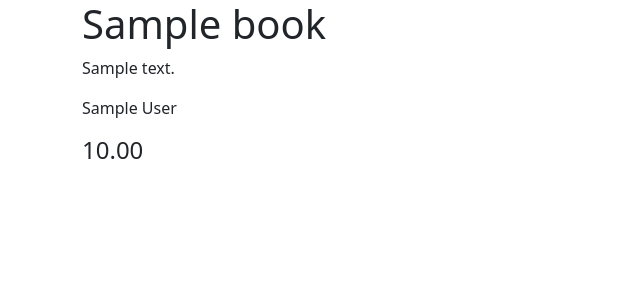
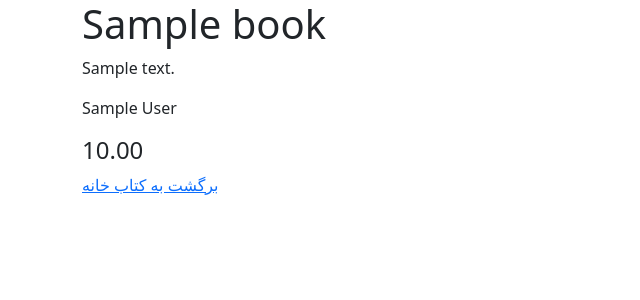
Before and after one commit to peimandjango/test-book, a Django app: page /books/detail_book/1/ in a window 1280 px wide. Shown: the top 300 px of the page, without its empty margins (0-640 px from the left). Run offline with Django 4.2, Linux system fonts and the light colour scheme; tables that the repository leaves empty hold one stand-in row (values such as "Sample post").

Commit message:
html home detail list

```diff
--- a/books/templates/books/book_detail.html
+++ b/books/templates/books/book_detail.html
@@ -10,5 +10,7 @@
     <p>{{ book.author }}</p>
     <h4>{{ book.price }}</h4>
 
-
+    <div>
+    <a href="{% url 'book_list' %}">برگشت به کتاب خانه</a>
+    </div>
 {% endblock content %}
--- a/books/templates/books/book_list.html
+++ b/books/templates/books/book_list.html
@@ -5,9 +5,10 @@
 
 {% block content %}
   {% for book in books %}
-        <h1>{{ book.title }}</h1>
+       <a href="{{ book.get_absolute_url }}"><h3>{{ book.title }}</h3></a>
       <p>{{ book.content }}</p>
       <br>
+
   {% endfor %}
 
 {% endblock content %}
--- a/templates/home.html
+++ b/templates/home.html
@@ -5,6 +5,9 @@
 
 {% block content %}
   <h1>Home Page</h1>
+    <br>
+    <a href="{% url 'book_list' %}">کتابخانه</a>
+    <br>
 
     {% if user.is_authenticated %}
         <P> welcome {{ user.username }} <a href="{% url 'logout' %}">Logout</a></P>
```
